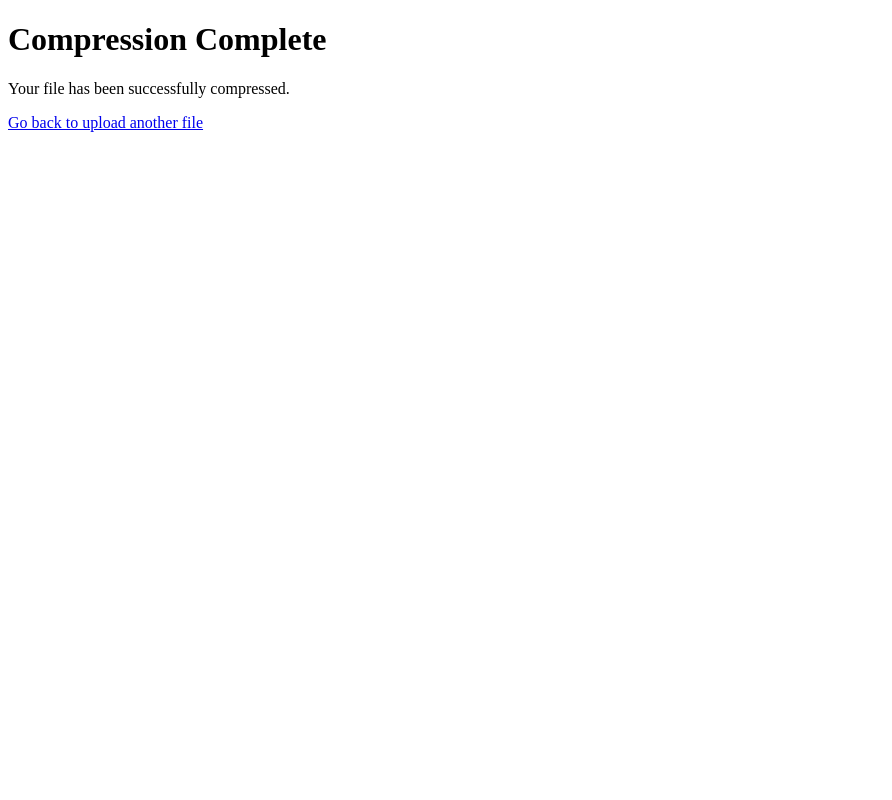
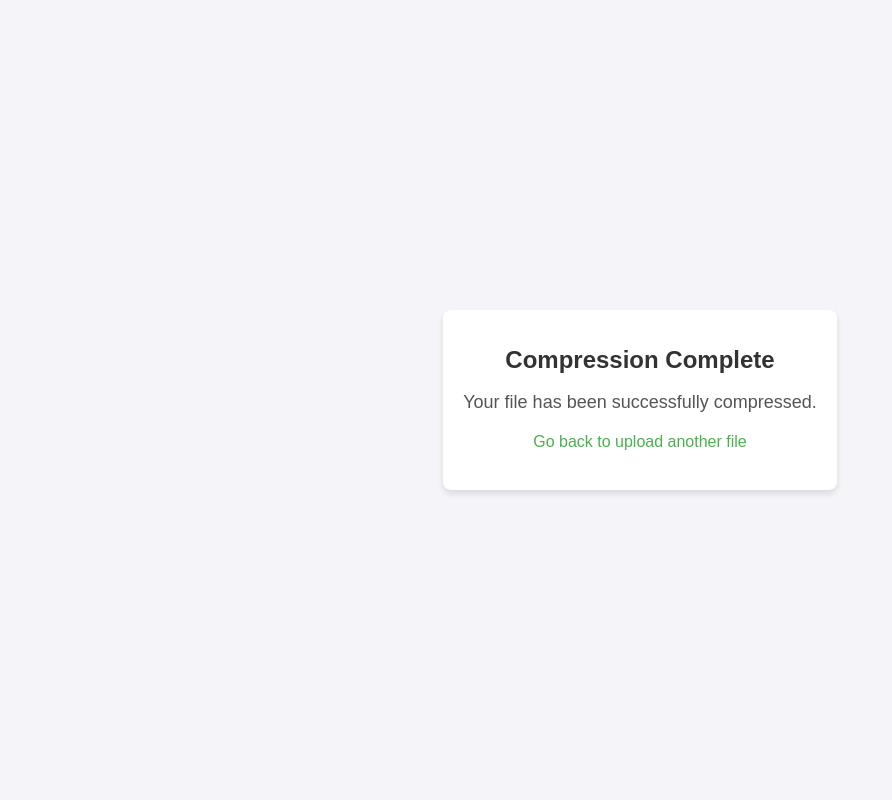
Before and after one commit to merunvishnu/Compression_project, a Flask app: template templates/result.html in a window 1280 px wide. Shown: the whole page, without its empty margins (0-892 px from the left). Run offline with Flask 3, Linux system fonts and the light colour scheme; the template is opened without the code that fills it, so the values that code supplies are empty; some libraries are stand-ins or nearby versions.

Commit message:
Update result.html

```diff
--- a/templates/result.html
+++ b/templates/result.html
@@ -4,10 +4,48 @@
     <meta charset="UTF-8">
     <meta name="viewport" content="width=device-width, initial-scale=1.0">
     <title>Compression Result</title>
+    <style>
+        body {
+            font-family: Arial, sans-serif;
+            margin: 0;
+            padding: 0;
+            background-color: #f4f4f9;
+            display: flex;
+            justify-content: center;
+            align-items: center;
+            height: 100vh;
+            flex-direction: column;
+        }
+        .container {
+            background-color: white;
+            padding: 20px;
+            border-radius: 8px;
+            box-shadow: 0 4px 6px rgba(0, 0, 0, 0.1);
+            text-align: center;
+        }
+        h1 {
+            font-size: 24px;
+            color: #333;
+        }
+        p {
+            font-size: 18px;
+            color: #555;
+        }
+        a {
+            font-size: 16px;
+            color: #4CAF50;
+            text-decoration: none;
+        }
+        a:hover {
+            text-decoration: underline;
+        }
+    </style>
 </head>
 <body>
-    <h1>Compression Complete</h1>
-    <p>Your file has been successfully compressed.</p>
-    <p><a href="{{ url_for('index') }}">Go back to upload another file</a></p>
+    <div class="container">
+        <h1>Compression Complete</h1>
+        <p>Your file has been successfully compressed.</p>
+        <p><a href="{{ url_for('index') }}">Go back to upload another file</a></p>
+    </div>
 </body>
 </html>
```
